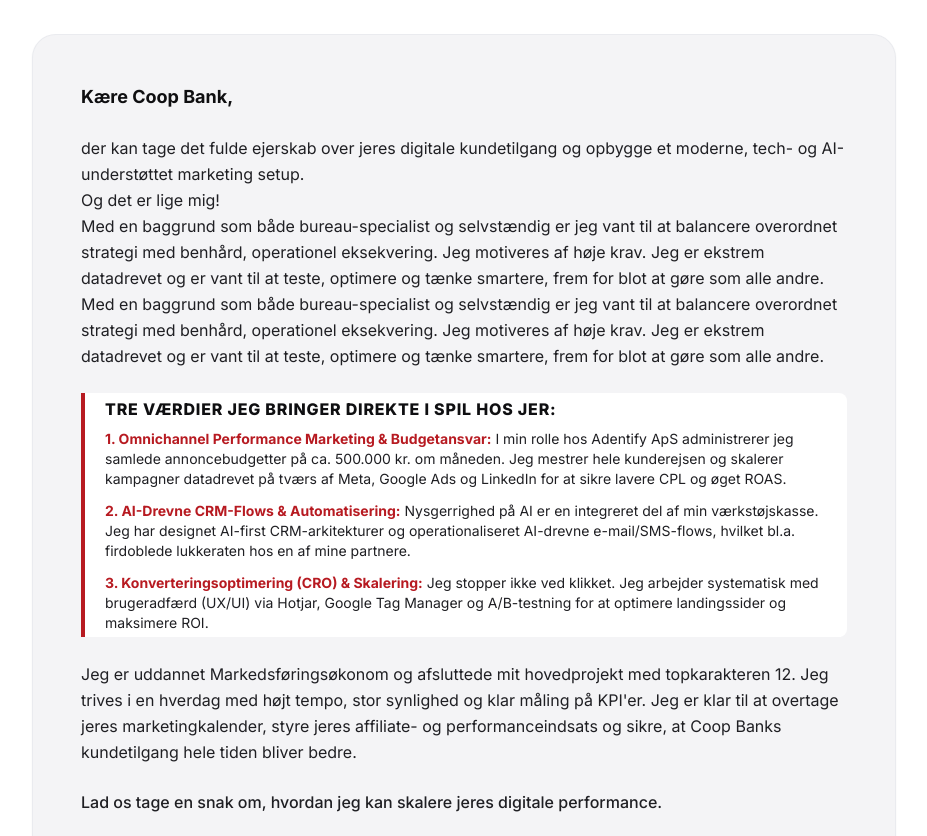
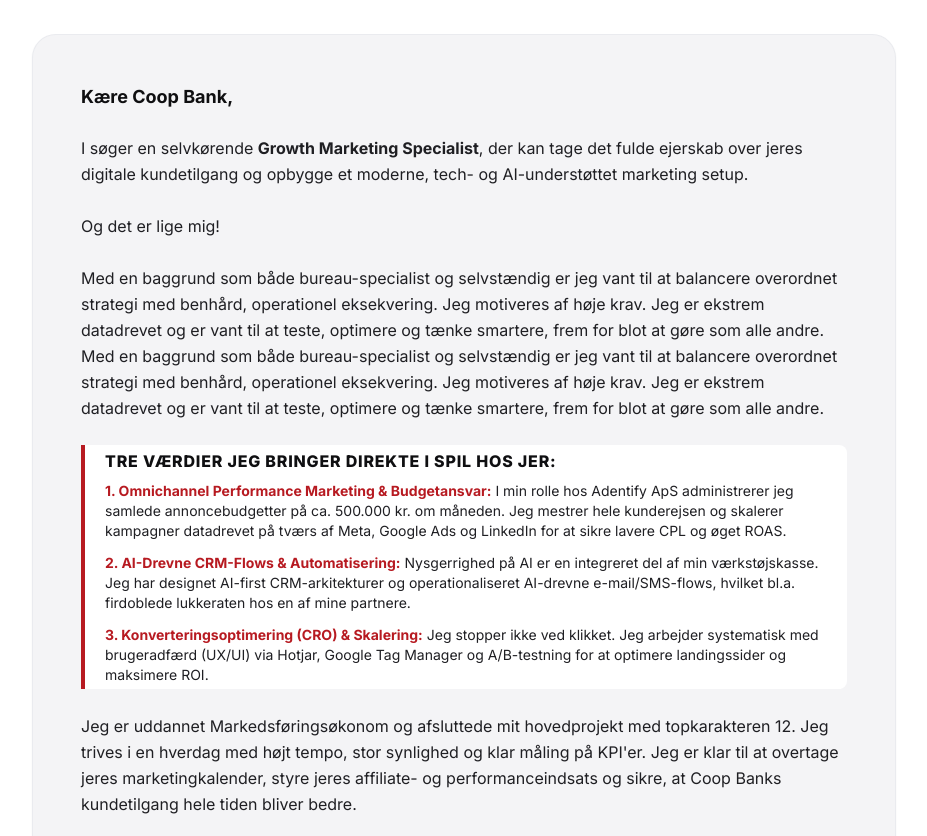
Before and after one commit to MIKKELEFROST/coop-bank, a plain HTML site: page index.html in a window 1280 px wide. Shown: the part 2000-2836 px from the top of the page, without its empty margins (176-1103 px from the left). Drawn offline with nearby package versions, Linux system fonts and the light colour scheme.

Commit message:
Update index.html

```diff
--- a/index.html
+++ b/index.html
@@ -335,7 +335,7 @@
                 <p class="font-bold text-lg text-coopDark">Kære Coop Bank,</p>
 
                 <p>
-                    der kan tage det fulde ejerskab over jeres digitale kundetilgang og opbygge et moderne, tech- og AI-understøttet marketing setup.<br>Og det er lige mig!<br>Med en baggrund som både bureau-specialist og selvstændig er jeg vant til at balancere overordnet strategi med benhård, operationel eksekvering. Jeg motiveres af høje krav. Jeg er ekstrem datadrevet og er vant til at teste, optimere og tænke smartere, frem for blot at gøre som alle andre.
+                    I søger en selvkørende <strong>Growth Marketing Specialist</strong>, der kan tage det fulde ejerskab over jeres digitale kundetilgang og opbygge et moderne, tech- og AI-understøttet marketing setup.<br><br>Og det er lige mig!<br><br>Med en baggrund som både bureau-specialist og selvstændig er jeg vant til at balancere overordnet strategi med benhård, operationel eksekvering. Jeg motiveres af høje krav. Jeg er ekstrem datadrevet og er vant til at teste, optimere og tænke smartere, frem for blot at gøre som alle andre.
 
 
 
```
